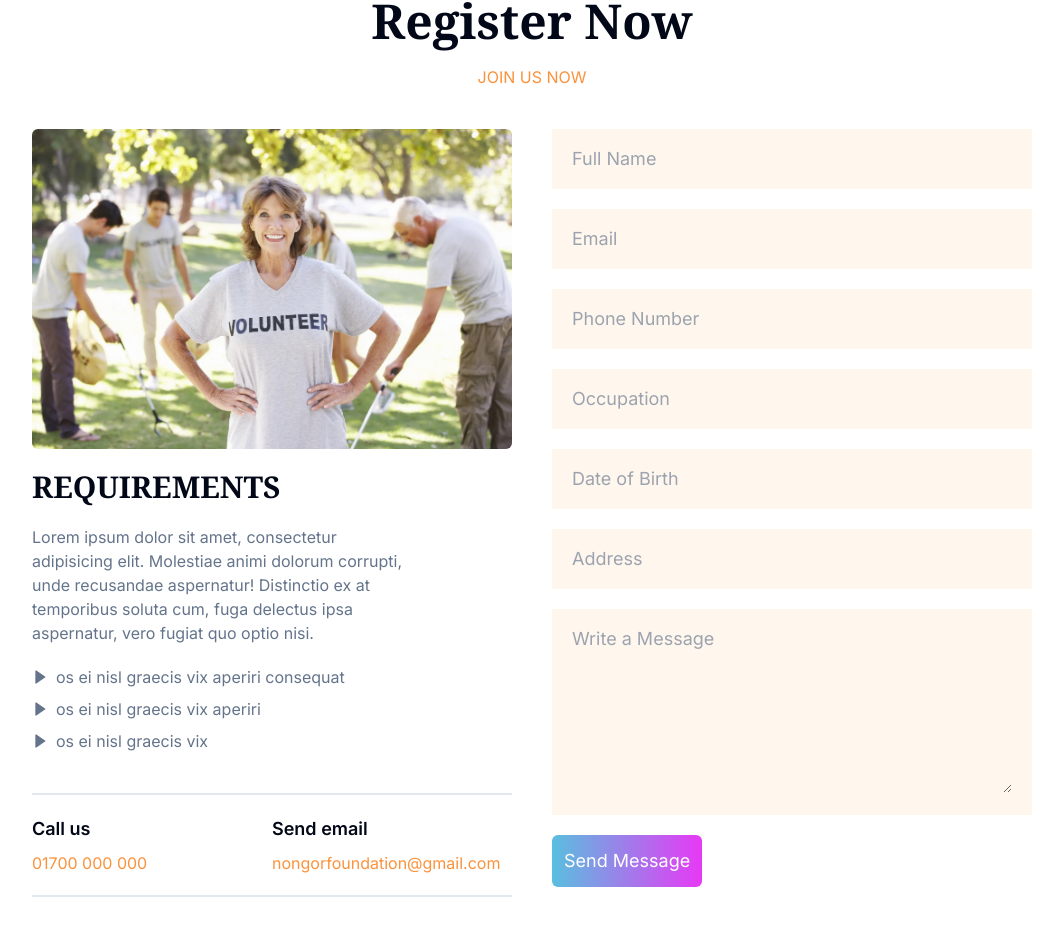
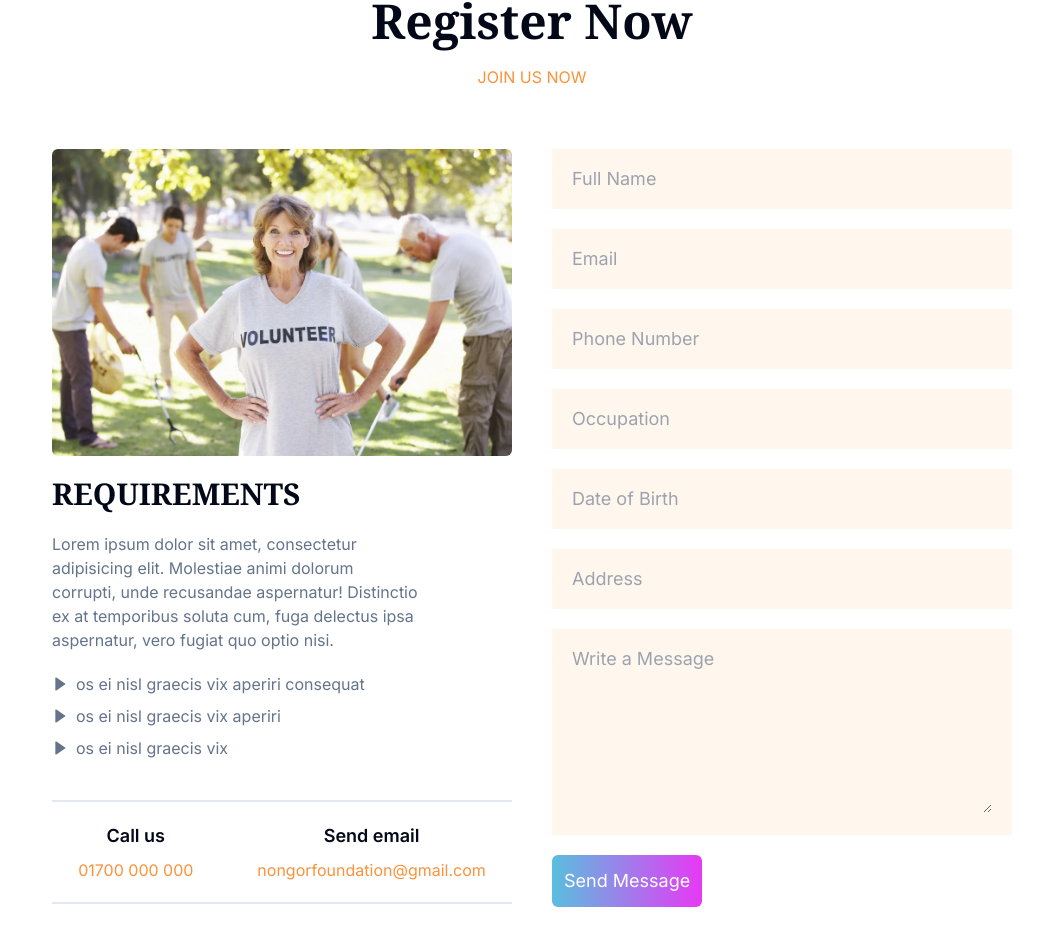
Before and after one commit to tareqhassan2014/nongorfoundation.org, a Next.js app: page /pages/volunteer in a window 1280 px wide. Shown: the part 271-1216 px from the top of the page, without its empty margins (108-1171 px from the left). Built offline with nearby package versions, Linux system fonts and the light colour scheme.

Commit message:
feat: volunteer added

```diff
--- a/app/pages/volunteer/page.tsx
+++ b/app/pages/volunteer/page.tsx
@@ -25,7 +25,7 @@ const page = () => {
           </h4>
         </div>
 
-        <div className=" grid lg:grid-cols-2 md:grid-cols-1 gap-10">
+        <div className=" grid lg:grid-cols-2 md:grid-cols-1 gap-10 p-5">
           {/* form left side image & desc section */}
           <section>
             <Image
@@ -58,12 +58,12 @@ const page = () => {
                 </li>
               </ul>
 
-              <div className=" grid grid-cols-2 border-t-2 border-b-2 py-5 mt-5 ">
-                <div>
+              <div className=" flex justify-center items-center sm:gap-16 gap-8 border-t-2 border-b-2 py-5 mt-5">
+                <div className=" flex flex-col justify-center items-center">
                   <h3 className=" font-semibold text-lg">Call us</h3>
                   <p className=" text-orange-400 mt-2">01700 000 000</p>
                 </div>
-                <div>
+                <div className=" flex flex-col justify-center items-center">
                   <h3 className=" font-semibold text-lg">Send email</h3>
                   <p className=" text-orange-400 mt-2">nongorfoundation@gmail.com</p>
                 </div>
```
